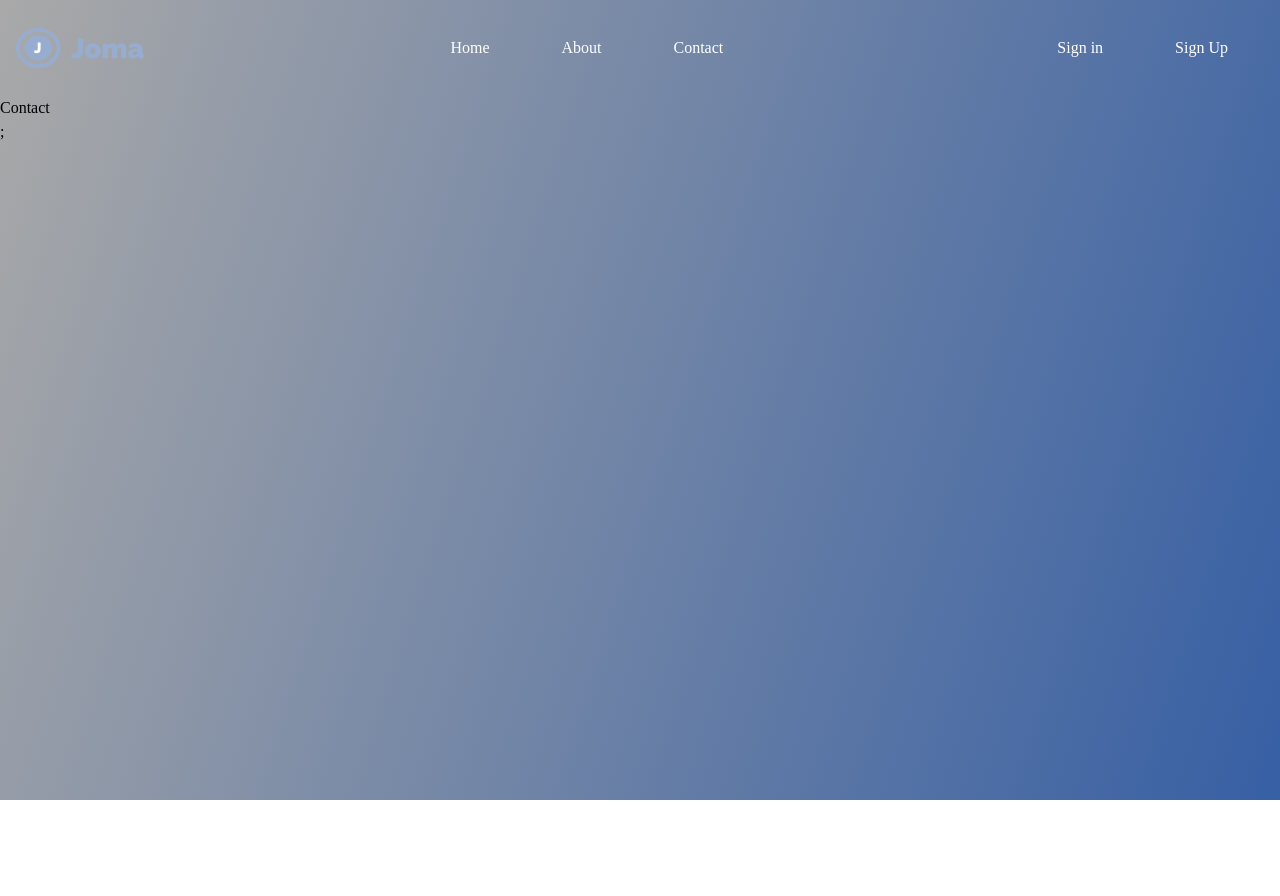
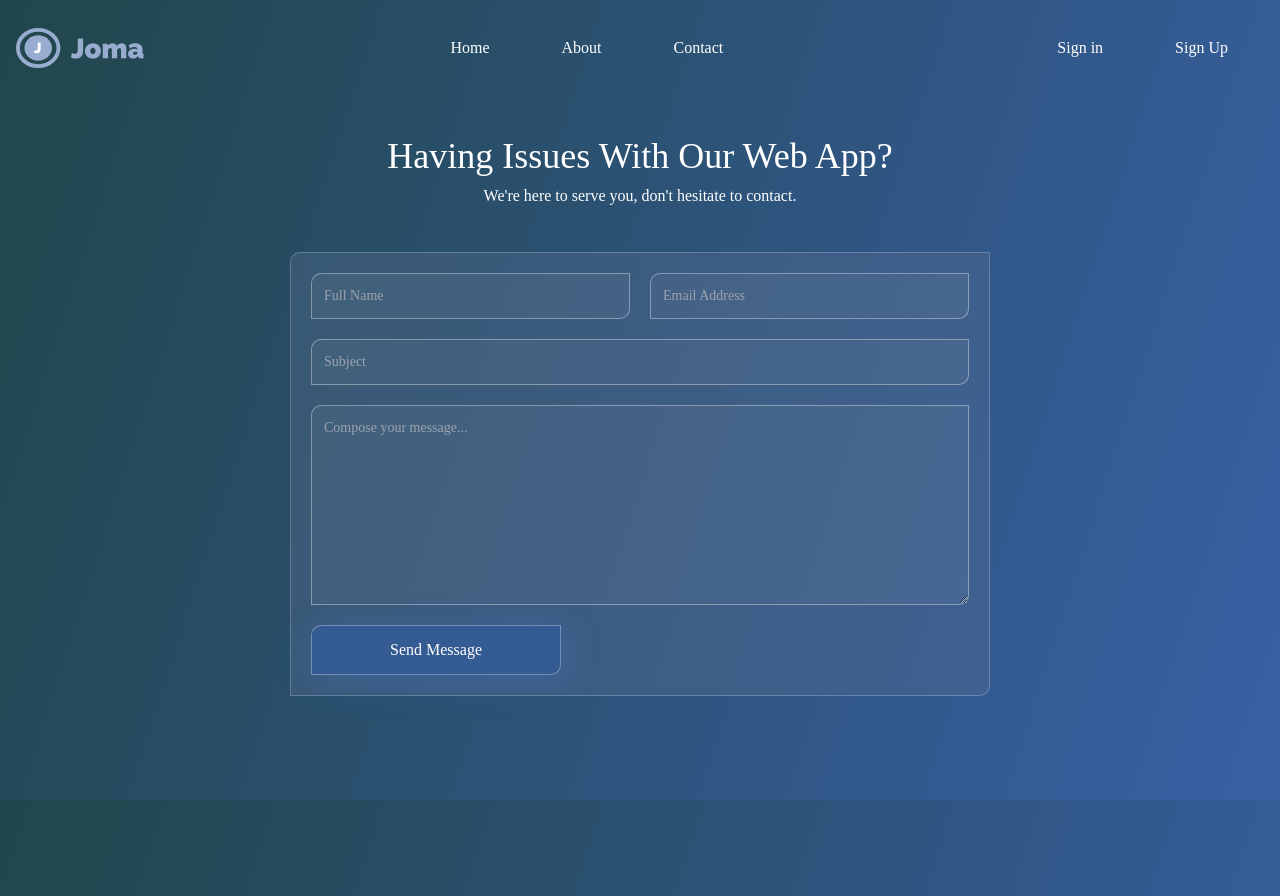
Before and after one commit to Jotho5/Joma, a React (Create React App) app: page /contact in a window 1280 px wide. Before the commit the page ends 800 px from the top, so only its background shows below. Built offline with nearby package versions, Linux system fonts and the light colour scheme; no server answers.

Commit message:
Created account page and changed the background theme

```diff
--- a/src/components/ButtonCTA.jsx
+++ b/src/components/ButtonCTA.jsx
@@ -2,7 +2,7 @@ import React from 'react'
 
 const ButtonCTA = () => {
 	return (
-		<button className="bg-gradient-to-r bg-blue-500 hover:bg-cyan-500 px-10 py-3 rounded-md text-[#f7f6f6] font-bold tracking-wide duration-500 ">
+		<button className="bg-[#345B92] hover:bg-[#4070B5] px-10 py-3 custom-radius contact-btn-backdrop border border-[#fdfdfd50] text-[#f7f6f6] font-bold tracking-wide duration-500 ">
 			Get Started
 		</button>
 	)
--- a/src/components/DashNavbar.jsx
+++ b/src/components/DashNavbar.jsx
@@ -21,7 +21,7 @@ const DashNavbar = (props) => {
 	}
 
 	return (
-		<div className={` ${open ? 'w-72 ' : 'w-20 '} bg-[rgba(90,90,90,0.13)] border-r border-[#d6d6d6] h-screen p-5 relative duration-300 flex flex-col `}>
+		<div className={` ${open ? 'w-72 ' : 'w-20 '} bg-[rgba(90,90,90,0.13)] border-r border-[#d6d6d656] h-screen p-5 relative duration-300 flex flex-col `}>
 			<img
 				src={Control}
 				className={`absolute cursor-pointer -right-3 top- w-7 border-[#0000000e]
@@ -35,7 +35,7 @@ const DashNavbar = (props) => {
 			<div className="grid justify-between mt-5">
 				<ul className={Style.ul}>
 					<Link to="/dashboard">
-						<li className={Style.list}>
+						<li className={`${Style.list}  `}>
 							<img src={Calendar} alt="Calendar" />
 							<span className={`${!open && 'hidden'} origin-left duration-200 ${props.dashboard || ''}`}>Dashboard</span>
 						</li>
@@ -47,7 +47,7 @@ const DashNavbar = (props) => {
 						</li>
 					</Link>
 
-					<Link to="">
+					<Link to="/">
 						<li className={Style.list}>
 							<img src={Calendar} alt="Calendar" />
 							<span className={`${!open && 'hidden'} origin-left duration-200`}>Home</span>
--- /dev/null
+++ b/src/components/FormContact.jsx
@@ -0,0 +1,57 @@
+import React, { useRef, useState } from 'react'
+import emailjs from '@emailjs/browser'
+
+const FormContact = () => {
+	const style = {
+		input: 'p-3 bg-[#d9d9d90e] border border-[#ffffff5d] text-[#DDDDDD] text-sm outline-none custom-radius focus:border-[#ffffffb9] duration-500 ease-in-out',
+		button:
+			'py-3 px-2 bg-[#345B92] hover:bg-[#4070B5] text-white border border-[#fdfdfd50] font-medium custom-radius contact-btn-backdrop max-w-[250px] duration-500',
+		form: 'grid grid-cols-1 gap-5 p-5 sm:grid-cols-2 ',
+	}
+
+	const [formBox, setForm] = useState(false)
+
+	const handleForm = () => {
+		setForm(!formBox)
+	}
+
+	const form = useRef()
+	const sendEmail = (e) => {
+		e.preventDefault()
+
+		emailjs.sendForm(process.env.REACT_APP_EMAILJS_SERVICE, process.env.REACT_APP_EMAILJS_TEMPLATE, form.current, process.env.REACT_APP_EMAILJS_PUBLIC).then(
+			(result) => {
+				console.log('Your message has been sent!')
+			},
+			(error) => {
+				console.log(error.text)
+			}
+		)
+		e.target.reset()
+		handleForm()
+		alert('Your message has been sent!')
+	}
+
+	return (
+		<div className="bg-[#596f925d] border border-[#ffffff38] custom-radius sm:max-w-[700px] mx-auto">
+			<form ref={form} data-aos="fade" data-aos-duration="800" data-aos-delay="600" className={style.form} onSubmit={sendEmail}>
+				<input name="name" disabled={formBox} data-aos="fade" className={`${style.input} `} placeholder="Full Name" type="text" required={true} />
+				<input name="email" disabled={formBox} data-aos="fade" className={`${style.input}`} placeholder="Email Address" type="email" required={true} />
+				<input name="subject" disabled={formBox} data-aos="fade" className={`${style.input} sm:col-span-2`} placeholder="Subject" type="text" required={true} />
+				<textarea
+					name="message"
+					disabled={formBox}
+					className={`${style.input} sm:col-span-2 min-h-[200px]`}
+					placeholder="Compose your message..."
+					type="text"
+					required={true}
+				/>
+				<button disabled={formBox} data-aos="fade-right" data-aos-duration="1000" data-aos-delay="1200" className={`${style.button} `}>
+					{formBox ? 'Message Sent' : 'Send Message'}
+				</button>
+			</form>
+		</div>
+	)
+}
+
+export default FormContact
--- a/src/components/dashboard/Todo.jsx
+++ b/src/components/dashboard/Todo.jsx
@@ -8,7 +8,7 @@ const Todo = ({ todo, toggleComplete, deleteTodo }) => {
 	}
 
 	return (
-		<li className={todo.completed ? Styling.liComplete : 'flex justify-between bg-slate-200 p-4 my-2 capitalize duration-500 ease-in-out  '}>
+		<li className={todo.completed ? Styling.liComplete : 'flex justify-between bg-[#ffffff6b] p-4 my-2 capitalize duration-500 ease-in-out custom-radius '}>
 			<div className="flex">
 				<input onChange={() => toggleComplete(todo)} type="checkbox" checked={todo.completed ? 'checked' : ''} className="rounded-full" />
 
--- a/src/index.css
+++ b/src/index.css
@@ -4,10 +4,21 @@
 
 @import url('https://fonts.googleapis.com/css2?family=Poppins:wght@100;200;300;400;500;600;700;800;900&family=Raleway:ital,wght@0,100;0,200;0,300;0,400;0,500;0,600;0,700;0,800;0,900;1,100;1,200;1,300;1,400;1,500;1,600;1,700;1,800;1,900&display=swap');
 
-body,
 html {
-  background-size: cover;
-  font-family: 'Raleway';
-  background: linear-gradient(107.76deg, #a9a9a9 0%, #3860a4 99.07%);
-  height: 100%;
+	height: 100%;
 }
+
+body {
+	background-size: cover;
+	font-family: 'Raleway';
+	background: linear-gradient(107.76deg, #21464b 0%, #3860a4 99.07%);
+	height: 100%;
+}
+
+.custom-radius {
+	border-radius: 10px 0px;
+}
+
+.contact-btn-backdrop {
+	box-shadow: 4px 4px 35px rgba(76, 137, 255, 0.25);
+}
--- a/src/pages/Account.jsx
+++ b/src/pages/Account.jsx
@@ -19,7 +19,7 @@ const Account = () => {
 	}
 
 	return (
-		<div className="flex h-screen w-full bg-gradient-to-br from-[#A9A9A9] to-[#3860A4]">
+		<div className="flex h-screen w-full ">
 			<DashNavbar profile="font-bold" />
 			<div className="h-screen flex-1 p-7 place-items-center">
 				<h1 className="text-2xl font-semibold text-[#ffffff] pb-2 mb-4 border-b">Account</h1>
@@ -43,7 +43,7 @@ const Account = () => {
 							data-aos-delay="400"
 							data-aos-duration="1200"
 							onClick={handleLogout}
-							className="border px-4 bg-indigo-500 text-slate-100"
+							className="border px-5 bg-blue-600 text-slate-100"
 						>
 							<MdOutlineLogout size={15} color="white" />
 						</button>
--- a/src/pages/Contact.jsx
+++ b/src/pages/Contact.jsx
@@ -1,13 +1,29 @@
-import React from 'react';
-import Navbar from '../components/Navbar';
+import React from 'react'
+import FormContact from '../components/FormContact'
+import Navbar from '../components/Navbar'
 
 const Contact = () => {
-  return (
-    <div>
-      <Navbar />
-      <div>Contact</div>;
-    </div>
-  );
-};
+	return (
+		<div>
+			<Navbar />
+			<div className="h-screen w-full bg px-4 py-10">
+				<div className="grid gap-5">
+					<div className="headline text-white mx-auto text-center">
+						<h1 data-aos="fade" data-aos-duration="500" className="text-2xl mb-2 sm:text-3xl md:text-4xl font-light">
+							Having Issues With Our Web App?
+						</h1>
+						<p data-aos="fade-right" data-aos-delay="500" data-aos-duration="500" className="font-light text-sm md:text-base">
+							We're here to serve you, don't hesitate to contact.
+						</p>
+					</div>
 
-export default Contact;
+					<div data-aos="fade" data-aos-duration="800" data-aos-delay="1000" className="mt-6">
+						<FormContact />
+					</div>
+				</div>
+			</div>
+		</div>
+	)
+}
+
+export default Contact
--- a/src/pages/Dashboard.jsx
+++ b/src/pages/Dashboard.jsx
@@ -5,10 +5,10 @@ import DashNavbar from '../components/DashNavbar'
 
 const Dashboard = () => {
 	return (
-		<div className="flex h-screen w-full bg-gradient-to-br from-[#A9A9A9] to-[#3860A4] ">
+		<div className="flex h-screen w-full bg-gradient-to-br from-[#253238] to-[#3860A4] ">
 			<DashNavbar dashboard="font-bold" />
-			<div className="h-screen flex-1 p-7">
-				<h1 className="text-2xl font-semibold text-[#ffffff] pb-2 mb-4 border-b">Dashboard</h1>
+			<div className="h-screen flex-1 md:p-5">
+				<h1 className="text-2xl font-semibold text-[#ffffff] pb-2 mb-4 border-b border-[#d6d6d656]">Dashboard</h1>
 				<div className="body p-1">
 					<TodoList />
 				</div>
--- a/src/pages/Landing.jsx
+++ b/src/pages/Landing.jsx
@@ -18,9 +18,9 @@ const landing = () => {
 							data-aos-duration="800"
 							data-aos-once="true"
 							data-aos-delay="1300"
-							className="bubble rounded-lg bg-[#55adf5] mx-auto w-[200px] flex justify-center place-items-center md:ml-[1px] "
+							className="bubble custom-radius bg-[#2483d17a] mx-auto w-[200px] flex justify-center place-items-center md:ml-[1px] "
 						>
-							<p className="text-[#FFF] font-semibold px-1 py-1.5 text-center text-sm">No Credit Card Needed</p>
+							<p className="text-[#FFF]  px-1 py-1.5 text-center text-sm">No Credit Card Needed</p>
 						</div>
 
 						<div data-aos="fade-up-right" data-aos-duration="800" data-aos-once="true" className="flex flex-col gap-5 mx-auto text-center mb-4 md:text-left">
```
Also changed, not shown: src/components/TodoList.jsx (+13 -6 lines).
